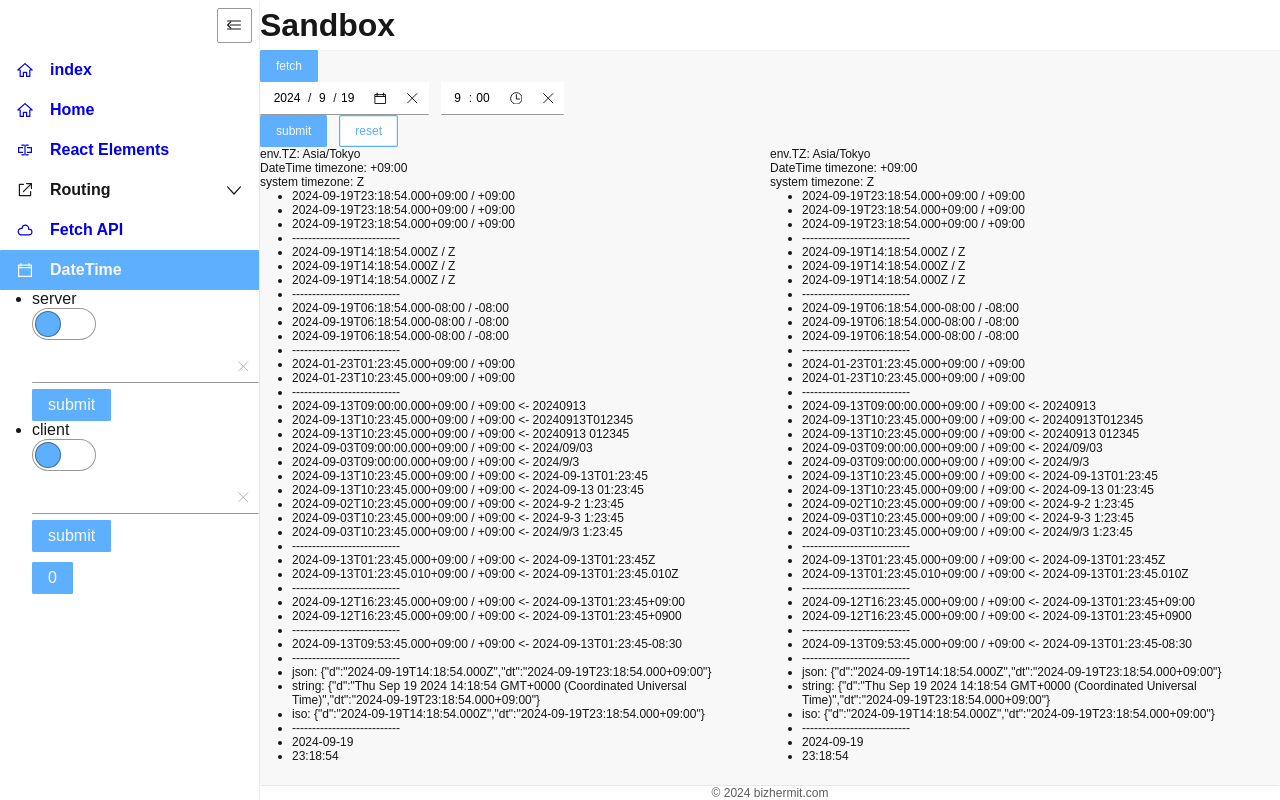
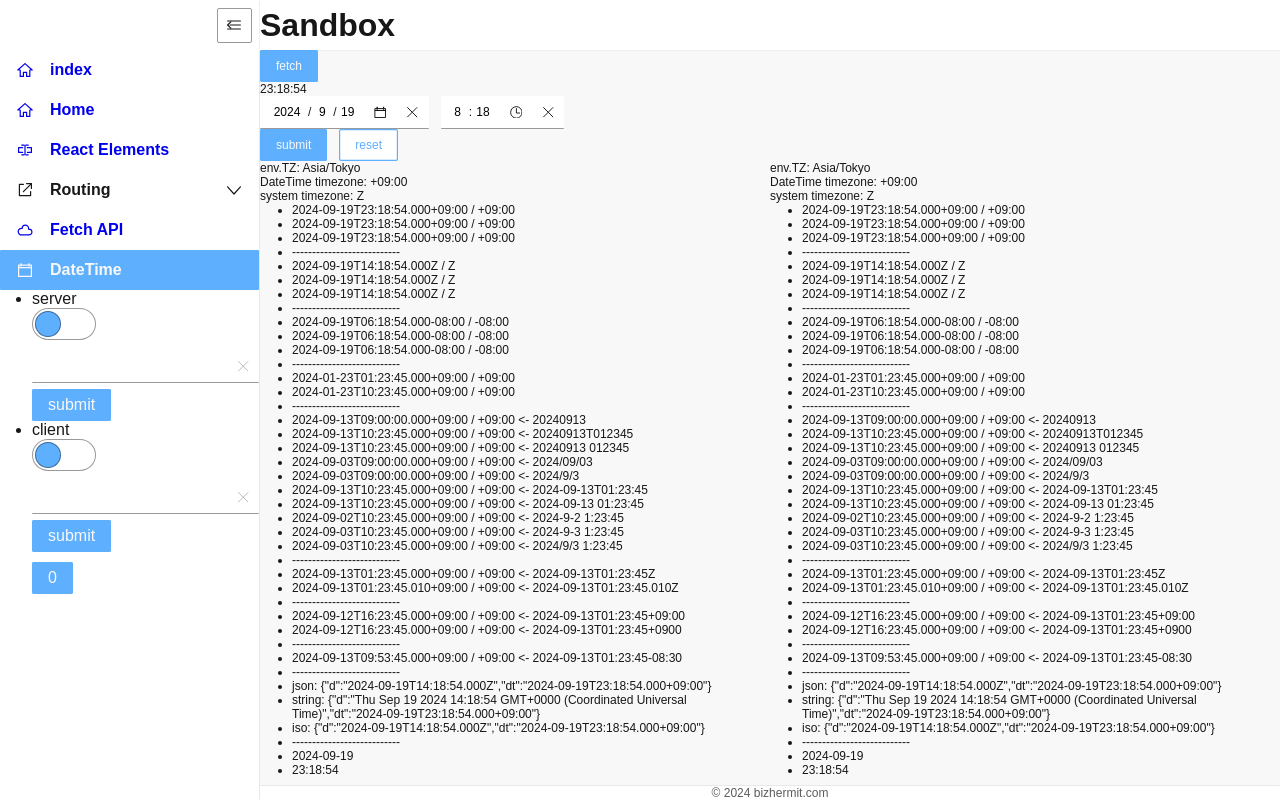
Before and after one commit to bizhermit/pillar, a Next.js app: page /sandbox/datetime in a window 1280 px wide. Built offline with nearby package versions, Linux system fonts and the light colour scheme; no server answers.

Commit message:
fix: timebox supported DateTime

```diff
--- a/src/app/sandbox/datetime/client.tsx
+++ b/src/app/sandbox/datetime/client.tsx
@@ -1,6 +1,7 @@
 "use client";
 
 import { DateTime } from "@/objects/datetime";
+import { parseMilliseconds, Time } from "@/objects/time";
 import { Button } from "@/react/elements/button";
 import { Form } from "@/react/elements/form";
 import { FormButton } from "@/react/elements/form/form-button";
@@ -14,6 +15,15 @@ import { DateTimeList } from "./components";
 export const DatetimeFetchButton = () => {
   const api = useFetch();
   const dt = new DateTime();
+  const [datetime, setDatetime] = useState("");
+  useEffect(() => {
+    console.log(
+      dt.toTimeString(),
+      parseMilliseconds(dt.toTimeString()),
+      new Time(dt.toTimeString()).getMinutes(true)
+    );
+    setDatetime(dt.toTimeString());
+  }, []);
 
   return (
     <div>
@@ -32,6 +42,7 @@ export const DatetimeFetchButton = () => {
       >
         fetch
       </Button>
+      <span>{datetime}</span>
       <Form
         onSubmit={async ({ getFormData }) => {
           const res = await api.get("/sandbox/datetime/api", getFormData());
@@ -49,7 +60,7 @@ export const DatetimeFetchButton = () => {
           <FormItemWrap>
             <TimeBox
               name="time"
-              defaultValue={540}
+              defaultValue={dt}
             />
           </FormItemWrap>
         </FormItemRow>
--- a/src/components/objects/date.ts
+++ b/src/components/objects/date.ts
@@ -1,4 +1,6 @@
 // const
+
+import { DateTime } from "./datetime";
 
 export namespace Month {
 
@@ -20,10 +22,10 @@ export namespace Week {
 
 // base
 
-type ParsedDate<T extends string | number | Date | null | undefined> = T extends null | undefined ? undefined : T extends Date ? Date : Date | undefined;
+type ParsedDate<T extends string | number | Date | DateTime | null | undefined> = T extends null | undefined ? undefined : T extends DateTime ? Date : T extends Date ? Date : Date | undefined;
 
 export const parseDate = <
-  T extends string | number | Date | null | undefined = string | number | Date | null | undefined
+  T extends string | number | Date | DateTime | null | undefined = string | number | Date | null | undefined
 >(date: T) => {
   if (date == null) return undefined as ParsedDate<T>;
   if (typeof date === "string") {
--- a/src/components/objects/datetime.ts
+++ b/src/components/objects/datetime.ts
@@ -103,12 +103,8 @@ export class DateTime {
     return this.replaceTimezoneOffset(parseTimezoneOffset(tz));
   }
 
-  public getOffsetTime() {
+  public getTime() {
     return this.date.getTime();
-  }
-
-  public getTime() {
-    return this.evacuateOffset(() => this.date.getTime());
   }
 
   public set(datetime: string | number | Date | DateTime | null | undefined, reflectOffset?: boolean) {
@@ -116,7 +112,7 @@ export class DateTime {
     if (datetime == null) {
       this.date.setTime(Date.now() + diff);
     } else if (datetime instanceof DateTime) {
-      this.date.setTime(datetime.getOffsetTime());
+      this.date.setTime(datetime.getTime());
       this.offset = datetime.getTimezoneOffset();
     } else {
       switch (typeof datetime) {
--- a/src/components/objects/time.ts
+++ b/src/components/objects/time.ts
@@ -1,4 +1,6 @@
 // const
+
+import { DateTime } from "./datetime";
 
 export namespace TimeRadix {
 
@@ -34,20 +36,26 @@ const parseMillisecondsAsUnit = (time: number, unit?: TimeUnit) => {
   }
 };
 
-export const parseMilliseconds = (time?: number | string | Date | Time | null | undefined, unit?: TimeUnit) => {
+export const parseMilliseconds = (time?: number | string | Date | Time | DateTime | null | undefined, unit?: TimeUnit) => {
   if (time == null) return undefined;
-  if (time instanceof Date) return time.getTime();
   if (time instanceof Time) return time.getTime();
+  if (time instanceof DateTime || time instanceof Date) {
+    return (time.getTime() - time.getTimezoneOffset() * TimeRadix.M) % (TimeRadix.H * 24);
+  }
   if (typeof time === "number") return parseMillisecondsAsUnit(time, unit);
-  if (/[+-]?\d*/.test(time)) {
+  if (/^[+-]?\d*$/.test(time)) {
     const num = Number(time);
     if (isNaN(num)) return undefined;
     return parseMillisecondsAsUnit(num, unit);
   }
-  let ctx = time.match(/^(\+|\-|)(\d{2}|$)(\d{2}|$)(\d{2}|$)(\d{3}|$)/);
-  if (!ctx) ctx = time.match(/^(\+|\-|)(\d+)?(?::|時|$)(\d+)?(?::|分|$)(\d+)?(?:.|秒|$)(\d+)?(?:.*|$)/);
-  if (ctx) {
-    return (Number(ctx[2] ?? "0") * TimeRadix.H + Number(ctx[3] ?? "0") * TimeRadix.M + Number(ctx[4] ?? "0") * TimeRadix.S + Number(ctx[5] ?? "0")) * (ctx[1] === "-" ? -1 : 1);
+  const a = time.match(/^(\+|-)?(\d{1,2}|$)[:]?(\d{1,2}|$)[:]?(\d{1,2}|$)[.]?(\d{0,3}|$)?(.*)/);
+  if (a) {
+    return (a[1] === "-" ? -1 : 1) * (
+      Number(a[2] || 0) * TimeRadix.H +
+      Number(a[3] || 0) * TimeRadix.M +
+      Number(a[4] || 0) * TimeRadix.S +
+      Number(a[5] || 0)
+    );
   }
   return undefined;
 };
@@ -127,7 +135,7 @@ export class Time {
 
   protected time: number;
 
-  constructor(time?: number | string | Date | Time | null | undefined, unit?: TimeUnit) {
+  constructor(time?: number | string | Date | Time | DateTime | null | undefined, unit?: TimeUnit) {
     this.time = parseMilliseconds(time, unit) ?? 0;
   }
 
--- a/src/components/react/elements/form/hooks.tsx
+++ b/src/components/react/elements/form/hooks.tsx
@@ -42,7 +42,7 @@ const env: DataItem.Env = {
   tzOffset: new Date().getTimezoneOffset(),
 };
 
-export const useFormItemCore = <SD extends DataItem.$object, D extends SD | undefined, V extends any, IV extends any = V>({
+export const useFormItemCore = <SD extends DataItem.$object, D extends SD | undefined, V extends any, IV extends any = V, DV extends any = V>({
   hook,
   name,
   label,
@@ -60,7 +60,7 @@ export const useFormItemCore = <SD extends DataItem.$object, D extends SD | unde
   onChange,
   onEdit,
   ...props
-}: FormItemOptions<D, V, any>,
+}: FormItemOptions<D, V, any, DV>,
   cp: FormItemCoreArgs<SD, D, V, IV>
 ) => {
   const id = useId();
--- a/src/components/react/elements/form/items/time-box.tsx
+++ b/src/components/react/elements/form/items/time-box.tsx
@@ -2,6 +2,7 @@ import { type ChangeEvent, type FocusEvent, type HTMLAttributes, type KeyboardEv
 import { $timeParse } from "../../../../data-items/time/parse";
 import { $timeValidations } from "../../../../data-items/time/validation";
 import { equals } from "../../../../objects";
+import { DateTime } from "../../../../objects/datetime";
 import { isEmpty } from "../../../../objects/string";
 import { set } from "../../../../objects/struct";
 import { getTimeUnit, parseTimeAsUnit, roundTime, Time, TimeRadix } from "../../../../objects/time";
@@ -13,19 +14,19 @@ import { useFormItemCore } from "../hooks";
 type TimeValue = { time: Time | null | undefined; unitValue: number | null | undefined; };
 
 type TimeBoxOptions<D extends DataItem.$time | undefined> =
-  FormItemOptions<D, D extends DataItem.$time ? DataItem.ValueType<D> : number, TimeValue> &
+  FormItemOptions<D, D extends DataItem.$time ? DataItem.ValueType<D> : number, TimeValue, number | string | Date | DateTime> &
   {
     mode?: DataItem.$time["mode"];
-    min?: number;
-    max?: number;
+    min?: DataItem.$time["min"];
+    max?: DataItem.$time["max"];
     pair?: DataItem.$time["pair"];
-    initFocusTime?: number;
-    hourStep?: number;
-    minuteStep?: number;
-    secondStep?: number;
+    hourStep?: DataItem.$time["hourStep"];
+    minuteStep?: DataItem.$time["minuteStep"];
+    secondStep?: DataItem.$time["secondStep"];
     hourTimePickerStep?: number;
     minuteTimePickerStep?: number;
     secondTimePickerStep?: number;
+    initFocusTime?: number | Date | string | DateTime;
   };
 
 type TimeBoxProps<D extends DataItem.$time | undefined> = OverwriteAttrs<HTMLAttributes<HTMLDivElement>, TimeBoxOptions<D>>;
@@ -76,7 +77,7 @@ export const TimeBox = <D extends DataItem.$time | undefined>({
     }
   };
 
-  const fi = useFormItemCore<DataItem.$time, D, number, TimeValue>(props, {
+  const fi = useFormItemCore<DataItem.$time, D, number, TimeValue, number | string | Date | DateTime>(props, {
     dataItemDeps: [mode, min, max, pair?.name, pair?.position, pair?.same, hourStep, minuteStep, secondStep],
     getDataItem: ({ dataItem, refs }) => {
       const $pair = pair ?? dataItem?.pair;
@@ -138,16 +139,15 @@ export const TimeBox = <D extends DataItem.$time | undefined>({
   };
 
   const minTime = useMemo(() => {
-    return new Time(Math.max(fi.dataItem.min ?? 0, 0), unit);
+    return new Time(fi.dataItem.min ?? defaultMinTime, unit);
   }, [fi.dataItem.min]);
 
   const maxTime = useMemo(() => {
-    if (fi.dataItem.max == null) return defaultMaxTime;
-    return new Time(Math.max(fi.dataItem.max ?? 0, 0), unit);
+    return new Time(fi.dataItem.max ?? defaultMaxTime, unit);
   }, [fi.dataItem.max]);
 
   const $initFocusTime = useMemo(() => {
-    return new Time(Math.max(initFocusTime ?? 0), unit);
+    return new Time(initFocusTime, unit);
   }, [initFocusTime]);
 
   const empty = fi.value?.unitValue == null;
--- a/src/components/react/elements/form/type.d.ts
+++ b/src/components/react/elements/form/type.d.ts
@@ -24,6 +24,7 @@ type FormItemOptions<
   D extends DataItem.$object | undefined = undefined,
   V extends any,
   IV extends any = V,
+  DV extends any = V
 > = {
   name?: string;
   label?: string;
@@ -34,7 +35,7 @@ type FormItemOptions<
   hideClearButton?: boolean;
   hideMessage?: boolean;
   tabIndex?: number;
-  defaultValue?: V | DataItem.NullValue;
+  defaultValue?: V | DV | DataItem.NullValue;
   dataItem?: D;
   preventCollectForm?: boolean;
   autoFocus?: boolean;
```
Also changed, not shown: src/components/data-items/types.d.ts (+6 -6 lines).
